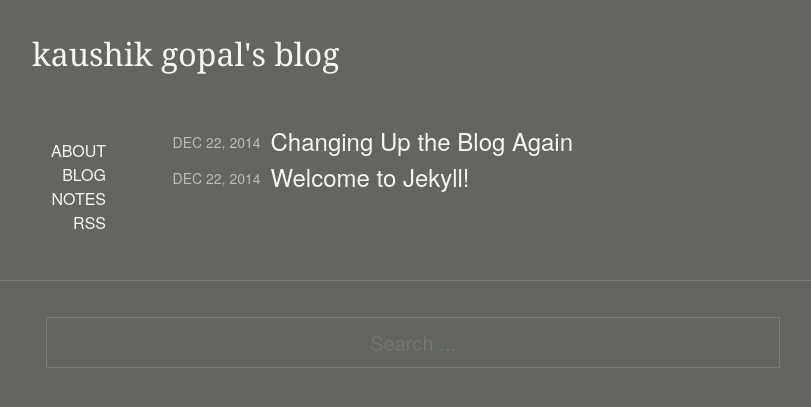
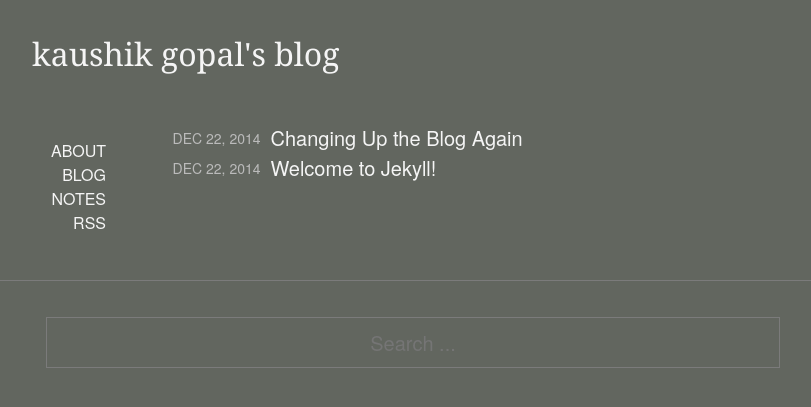
Before and after one commit to kaushikgopal/octopress-kaush-blog, a Jekyll site: the page built from index.html, in a window 1280 px wide. Shown: the top 407 px of the page, without its empty margins (238-1049 px from the left). Built offline with Jekyll 4.4.1, drawn with Linux system fonts in a browser that asks for light colours.

Commit message:
fix: use serif in title for single post + change size of title

```diff
--- a/_sass/_layout.scss
+++ b/_sass/_layout.scss
@@ -206,12 +206,13 @@
 
 .post-meta {
     @include micro-header;
-    margin-top: $spacing-micro-unit + 3px;
+    margin-top: $spacing-micro-unit - 1px;
     font-size: 14px;
 }
 
 .post-link {
     display: block;
+    font-size: 20px;
     font-family: $font-family-base;
     margin: 0 0 0 10px;
 }
@@ -230,9 +231,8 @@
 }
 
 .post-title {
-    font-family: $font-family-base;
     color: $color-link;
-    // letter-spacing: -1px;
+    letter-spacing: -1px;
     margin-bottom: 0;
     // line-height: 1;
 
```
